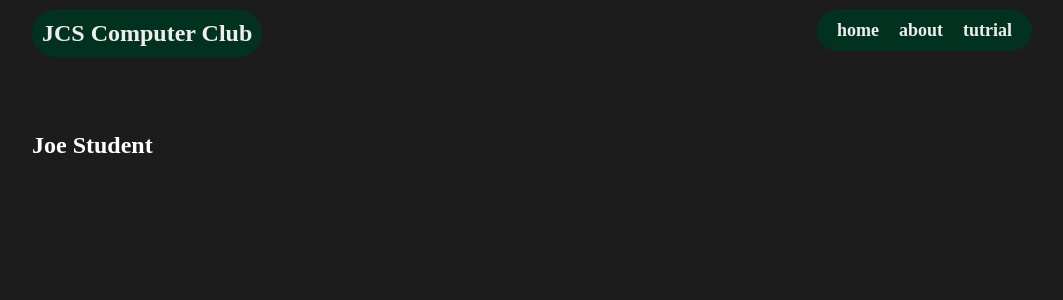
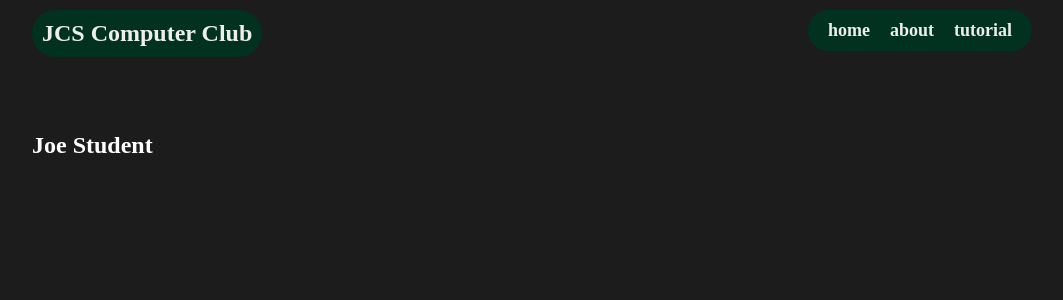
Before and after one commit to systemb4/jcs-comp-club-site, a Flask app: page / in a window 1280 px wide. Shown: the top 300 px of the page, without its empty margins (108-1171 px from the left). Run offline with Flask 2, Linux system fonts and the light colour scheme.

Commit message:
Update index.html

```diff
--- a/templates/index.html
+++ b/templates/index.html
@@ -14,7 +14,7 @@
 		<ul>
 		    <li><a href="/"><b>home</b></a></li>
 		    <li><a href="/"><b>about</b></a></li>
-		    <li><a href="/tutorial_video"><b>tutrial</b></a></li>
+		    <li><a href="/tutorial_video"><b>tutorial</b></a></li>
 		</ul>
 	    </nav>
 	</div>
```
